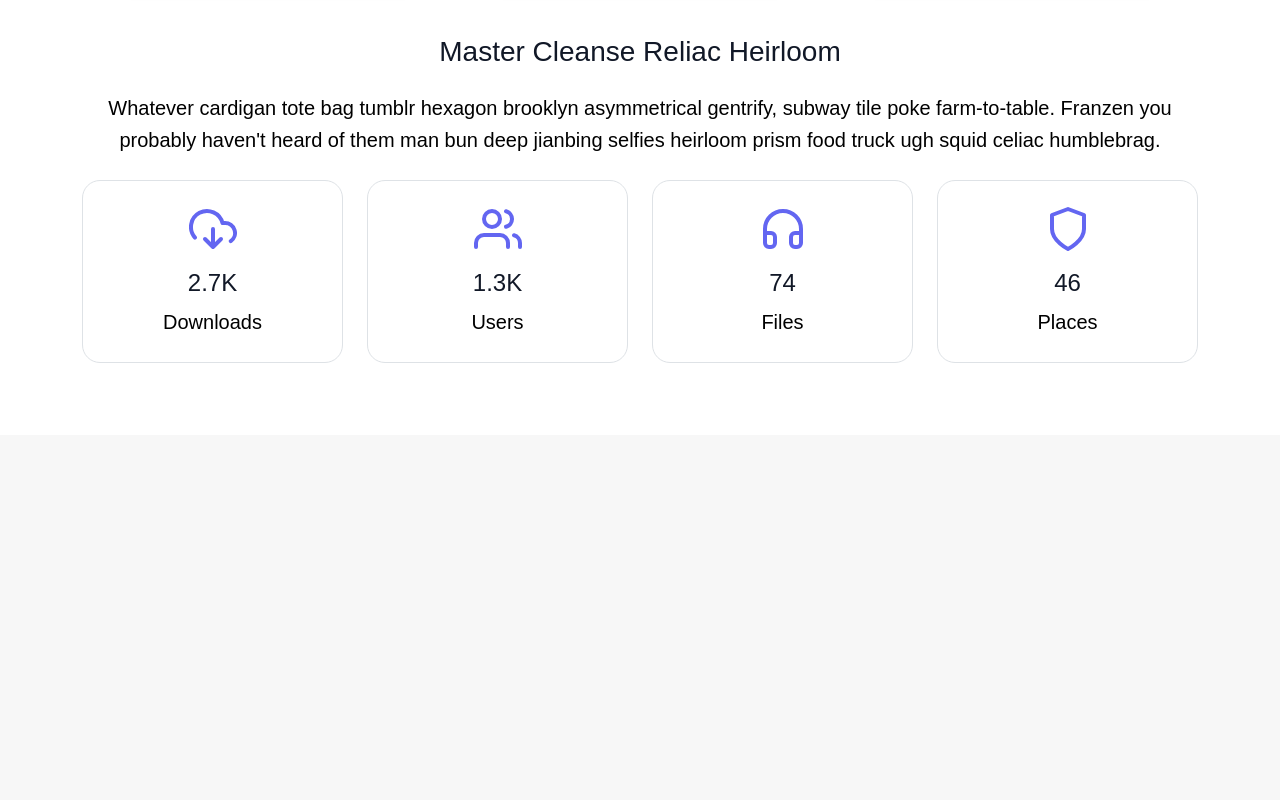
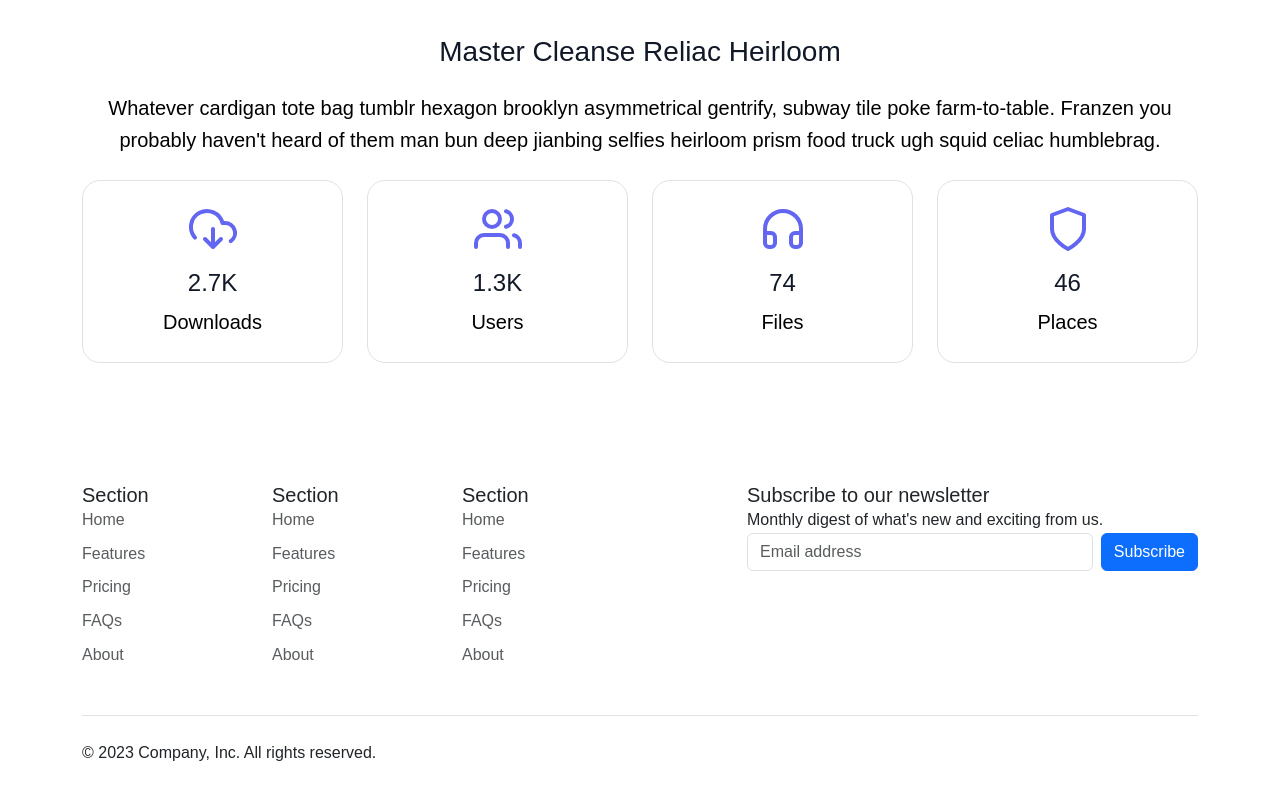
Before and after one commit to mikasa99985/react, a React (Vite) app: page / in a window 1280 px wide. Shown: the part 1653-2453 px from the top of the page. Before the commit the page ends 2088 px from the top, so only its background shows below. Built offline with nearby package versions, Linux system fonts and the light colour scheme.

Commit message:
added footer

```diff
--- /dev/null
+++ b/src/components/Footer.jsx
@@ -0,0 +1,67 @@
+import React from 'react'
+
+export default function Footer() {
+  return (
+    <>
+      <div className="container">
+        <footer className="py-5">
+          <div className="row">
+            <div className="col-6 col-md-2 mb-3">
+              <h5>Section</h5>
+              <ul className="nav flex-column">
+                <li className="nav-item mb-2"><a href="#" className="nav-link p-0 text-body-secondary">Home</a></li>
+                <li className="nav-item mb-2"><a href="#" className="nav-link p-0 text-body-secondary">Features</a></li>
+                <li className="nav-item mb-2"><a href="#" className="nav-link p-0 text-body-secondary">Pricing</a></li>
+                <li className="nav-item mb-2"><a href="#" className="nav-link p-0 text-body-secondary">FAQs</a></li>
+                <li className="nav-item mb-2"><a href="#" className="nav-link p-0 text-body-secondary">About</a></li>
+              </ul>
+            </div>
+
+            <div className="col-6 col-md-2 mb-3">
+              <h5>Section</h5>
+              <ul className="nav flex-column">
+                <li className="nav-item mb-2"><a href="#" className="nav-link p-0 text-body-secondary">Home</a></li>
+                <li className="nav-item mb-2"><a href="#" className="nav-link p-0 text-body-secondary">Features</a></li>
+                <li className="nav-item mb-2"><a href="#" className="nav-link p-0 text-body-secondary">Pricing</a></li>
+                <li className="nav-item mb-2"><a href="#" className="nav-link p-0 text-body-secondary">FAQs</a></li>
+                <li className="nav-item mb-2"><a href="#" className="nav-link p-0 text-body-secondary">About</a></li>
+              </ul>
+            </div>
+
+            <div className="col-6 col-md-2 mb-3">
+              <h5>Section</h5>
+              <ul className="nav flex-column">
+                <li className="nav-item mb-2"><a href="#" className="nav-link p-0 text-body-secondary">Home</a></li>
+                <li className="nav-item mb-2"><a href="#" className="nav-link p-0 text-body-secondary">Features</a></li>
+                <li className="nav-item mb-2"><a href="#" className="nav-link p-0 text-body-secondary">Pricing</a></li>
+                <li className="nav-item mb-2"><a href="#" className="nav-link p-0 text-body-secondary">FAQs</a></li>
+                <li className="nav-item mb-2"><a href="#" className="nav-link p-0 text-body-secondary">About</a></li>
+              </ul>
+            </div>
+
+            <div className="col-md-5 offset-md-1 mb-3">
+              <form>
+                <h5>Subscribe to our newsletter</h5>
+                <p>Monthly digest of what's new and exciting from us.</p>
+                <div className="d-flex flex-column flex-sm-row w-100 gap-2">
+                  <label for="newsletter1" className="visually-hidden">Email address</label>
+                  <input id="newsletter1" type="text" className="form-control" placeholder="Email address" />
+                  <button className="btn btn-primary" type="button">Subscribe</button>
+                </div>
+              </form>
+            </div>
+          </div>
+
+          <div className="d-flex flex-column flex-sm-row justify-content-between py-4 my-4 border-top">
+            <p>© 2023 Company, Inc. All rights reserved.</p>
+            <ul className="list-unstyled d-flex">
+              <li className="ms-3"><a className="link-body-emphasis" href="#"><svg className="bi" width="24" height="24"><use xlink: href="#twitter"></use></svg></a></li>
+              <li className="ms-3"><a className="link-body-emphasis" href="#"><svg className="bi" width="24" height="24"><use xlink: href="#instagram"></use></svg></a></li>
+              <li className="ms-3"><a className="link-body-emphasis" href="#"><svg className="bi" width="24" height="24"><use xlink: href="#facebook"></use></svg></a></li>
+            </ul>
+          </div>
+        </footer>
+      </div>
+    </>
+  )
+}
--- a/src/pages/Home.jsx
+++ b/src/pages/Home.jsx
@@ -6,6 +6,7 @@ import Nav from "../components/Nav";
 import Bigcard from "../components/Bigcard";
 import Features from "../components/Features";
 import Statistic from "../components/Statistic";
+import Footer from "../components/Footer";
 
 const Home = () => {
   return (
@@ -16,6 +17,7 @@ const Home = () => {
       <Bigcard />
       <Features />
       <Statistic/>
+      <Footer/>
     </>
   );
 };
```
